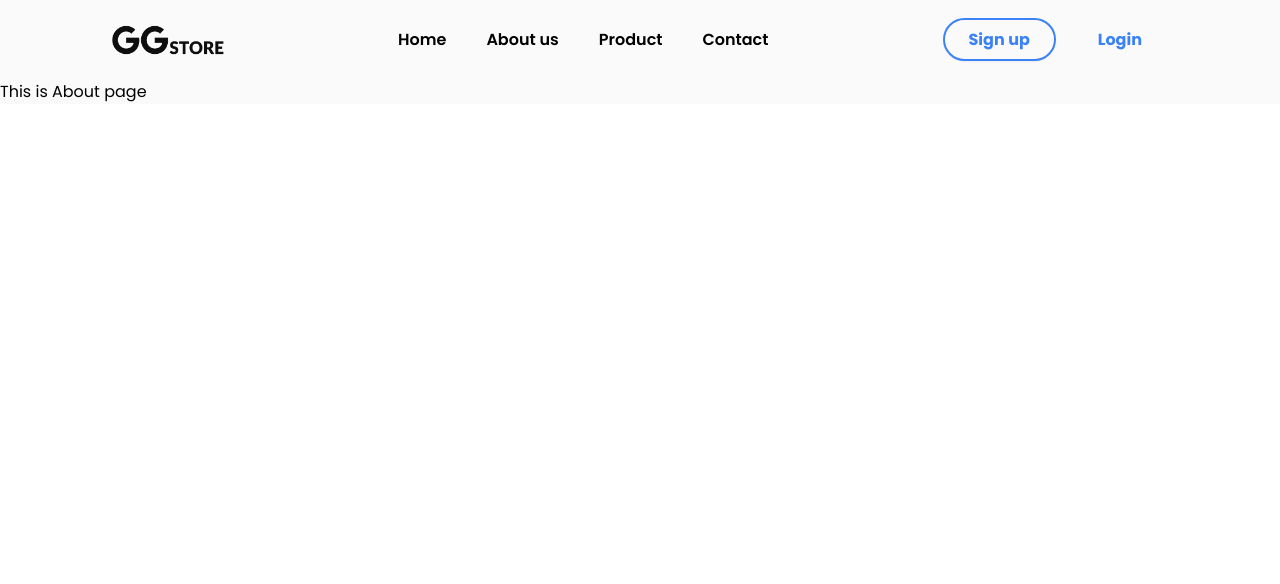
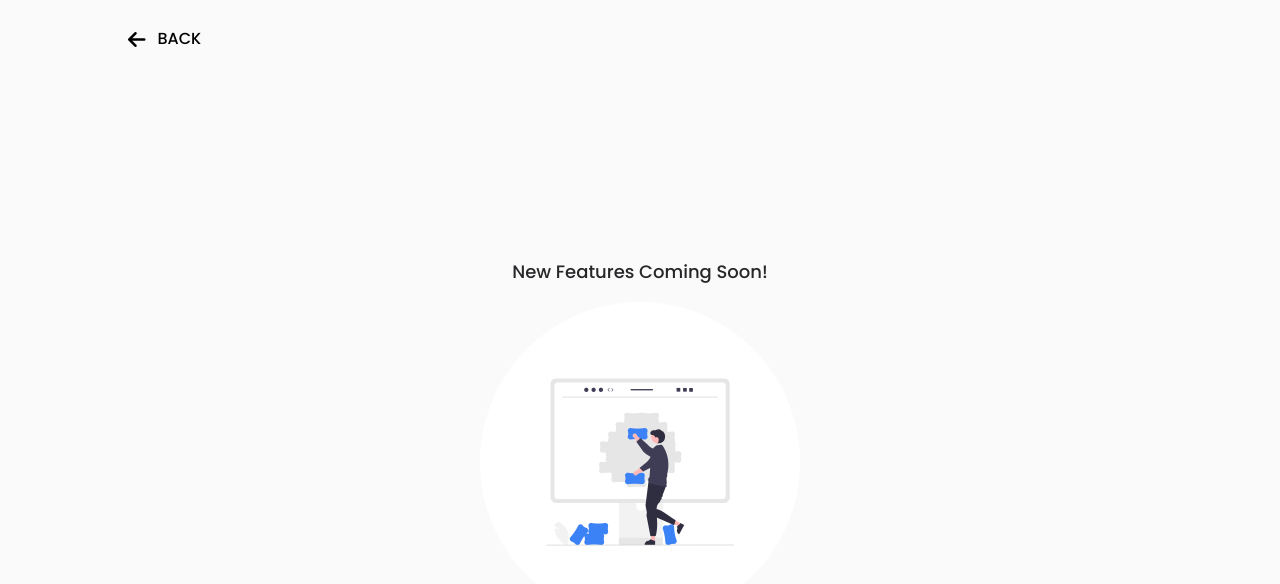
Before and after one commit to victornguyen1004/ggstore, a React (Create React App) app: page /about in a window 1280 px wide. Shown: the top 584 px of the page. Built offline with nearby package versions, Linux system fonts and the light colour scheme.

Commit message:
update developing page

```diff
--- a/src/assets/img/index.jsx
+++ b/src/assets/img/index.jsx
@@ -1,7 +1,6 @@
 const images = {
   logoFull: require("./logofull.png"),
   logo: require("./logo.png"),
-  pochita: require("../img/pochita.png"),
   banner: require("../img/banner.png"),
   signupBanner: require("../img/signup.png"),
   googleMono: require("../img/google_mono.png"),
@@ -29,6 +28,7 @@ const images = {
   g733: require("../img/g733.png"),
   mouse2: require("../img/mouse2.png"),
   webcam: require("../img/webcam.png"),
+  building: require("../img/building.png"),
 };
 
 export default images;
--- /dev/null
+++ b/src/components/BackButton/BackButtonBar/index.jsx
@@ -0,0 +1,12 @@
+import BackButton from "..";
+
+function BackButtonBar(props) {
+    return (
+        <div className="relative flex h-[80px] w-full items-center justify-between py-4">
+            <BackButton />
+            <div className=""></div>
+        </div>
+     );
+}
+
+export default BackButtonBar;
--- a/src/components/Developing/index.jsx
+++ b/src/components/Developing/index.jsx
@@ -1,7 +1,27 @@
+import DefaultWrapper from "../Wrappers/Default";
+import BackButtonBar from "../BackButton/BackButtonBar";
+import images from "../../assets/img";
+
 function Developing() {
-    return ( <>
-
-    </> );
+    return (
+      <>
+        <DefaultWrapper>
+          <BackButtonBar />
+          <div className="flex h-[calc(100vh-80px)] flex-col items-center justify-center">
+            <div className="text-lg font-medium text-zinc-800">
+              New Features Coming Soon!
+            </div>
+            <div className="mt-4">
+              <img
+                src={images.building}
+                alt=""
+                className="w-[320px] object-contain"
+              />
+            </div>
+          </div>
+        </DefaultWrapper>
+      </>
+    );
 }
 
 export default Developing;
--- a/src/components/Product/ProductSection/ProductItem/index.jsx
+++ b/src/components/Product/ProductItem/index.jsx
@@ -2,7 +2,7 @@ import { Link } from "react-router-dom";
 
 function ProductItem(props) {
   return (
-      <Link to={""} className="col-span-3 rounded-2xl border shadow-md hover:shadow-lg duration-300 overflow-hidden group ease-in-out">
+      <Link to={""} className="col-span-3 rounded-2xl bg-white border shadow-md hover:shadow-lg duration-300 overflow-hidden group ease-in-out">
         <img src={props.image} alt="" className="h-52 w-full object-contain group-hover:scale-105 duration-300 ease-in-out" />
         <div className="py-2 px-4 text-sm font-medium">
           <div className="text-zinc-400">{props.name}</div>
--- a/src/components/Product/ProductSection/index.jsx
+++ b/src/components/Product/ProductSection/index.jsx
@@ -1,7 +1,6 @@
-import products from "../../../assets/products";
-import ProductCategory from "./ProductCategory";
-import ProductContainer from "./ProductContainer";
-import ProductItem from "./ProductItem";
+import ProductCategory from "../ProductCategory";
+import ProductContainer from "../ProductContainer";
+import ProductItem from "../ProductItem";
 import { Link } from "react-router-dom";
 
 function ProductSection(props) {
@@ -32,7 +31,7 @@ function ProductSection(props) {
         </div>
         <ProductCategory />
         <ProductContainer>
-          {products.map((product) => {
+          {props.products.map((product) => {
             return (
               <ProductItem
                 key={product.id}
--- a/src/pages/About/index.jsx
+++ b/src/pages/About/index.jsx
@@ -1,11 +1,8 @@
-import Navbar from "../../components/Navbar";
+import Developing from "../../components/Developing";
 
 function About() {
   return (
-    <>
-      <Navbar />
-      This is About page
-    </>
+    <Developing />
   );
 }
 
--- a/src/pages/Contact/index.jsx
+++ b/src/pages/Contact/index.jsx
@@ -1,11 +1,8 @@
-import Navbar from "../../components/Navbar";
+import Developing from "../../components/Developing";
 
 function Contact() {
   return (
-    <>
-      <Navbar />
-      <div className="">This is Contact page</div>
-    </>
+    <Developing />
   );
 }
 
--- a/src/pages/Home/index.jsx
+++ b/src/pages/Home/index.jsx
@@ -5,6 +5,9 @@ import { Link } from "react-router-dom";
 import Footer from "../../components/Footer";
 import ProductSection from "../../components/Product/ProductSection";
 import CustomerSection from "../../components/Customer/CustomerSection";
+import products from "../../assets/products";
+
+const firstEightProducts = products.slice(0, 8);
 
 function Home() {
   return (
@@ -35,13 +38,13 @@ function Home() {
             </h3>
             <Link
               to={"/product"}
-              className="flex w-full justify-center rounded-3xl border-2 border-blue-500 bg-blue-500 py-2 px-4 font-bold text-white shadow-md duration-300 ease-in-out hover:bg-white hover:text-blue-500 md:w-auto md:self-start"
+              className="flex w-full justify-center rounded-3xl border-2 border-blue-500 bg-blue-500 py-2 px-4 font-bold text-white shadow-md duration-300 ease-in-out hover:bg-[#fafafa] hover:text-blue-500 md:w-auto md:self-start"
             >
               BROWSE PRODUCT
             </Link>
           </div>
         </div>
-        <ProductSection title={"Top Product"} button={true}/>
+        <ProductSection products={firstEightProducts} title={"Top Product"} button={true} />
         <CustomerSection />
       </DefaultWrapper>
       <Footer />
--- a/src/pages/Product/index.jsx
+++ b/src/pages/Product/index.jsx
@@ -1,13 +1,14 @@
 import Navbar from "../../components/Navbar";
 import DefaultWrapper from "../../components/Wrappers/Default";
 import ProductSection from "../../components/Product/ProductSection";
+import products from "../../assets/products";
 
 function Product() {
   return (
     <>
       <Navbar />
       <DefaultWrapper>
-        <ProductSection title={"Browse Top-Selling Products"} button={false}/>
+        <ProductSection products={products} title={"Browse Top-Selling Products"} button={false}/>
       </DefaultWrapper>
     </>
   );
```
Also changed, not shown: src/assets/img/building.png (added), src/assets/img/pochita.png (deleted), src/components/Product/ProductCategory/index.jsx (renamed from src/components/Product/ProductSection/ProductCategory/index.jsx), src/components/Product/ProductContainer/index.jsx (renamed from src/components/Product/ProductSection/ProductContainer/index.jsx).
